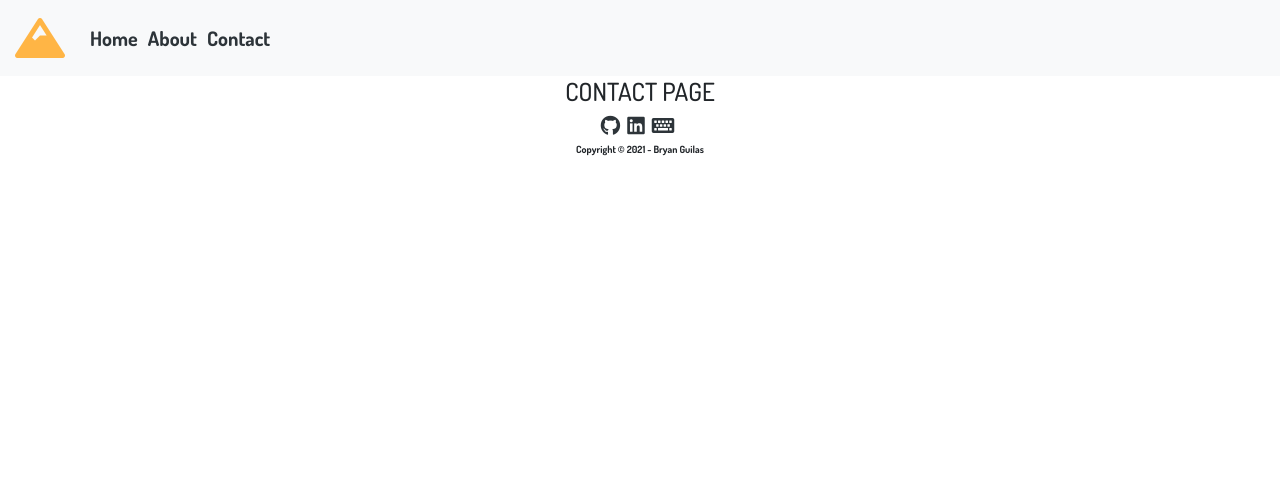
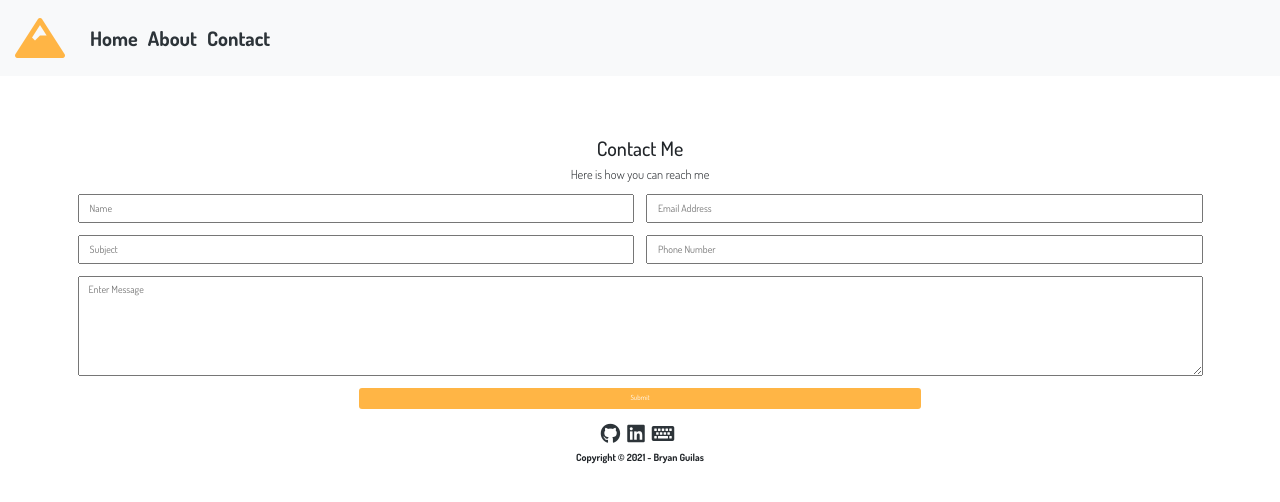
Before and after one commit to BGM6/Trail_Marker_App, a plain HTML site: page contact.html in a window 1280 px wide. Drawn offline with nearby package versions, Linux system fonts and the light colour scheme.

Commit message:
added contact form

```diff
--- a/contact.html
+++ b/contact.html
@@ -53,7 +53,6 @@
     </div>
 </nav>
 
-<h1 style="text-align: center">CONTACT PAGE</h1>
 <!--Bootstrap Bundle-->
 <script
         src="https://code.jquery.com/jquery-3.5.1.slim.min.js"
@@ -72,6 +71,28 @@
 ></script>
 
 
+<section id="contact-a" class="text-center py-3">
+    <div class="container">
+        <h2 class="section-title">Contact Me</h2>
+        <div class="bottom-line"></div>
+        <p class="lead">Here is how you can reach me</p>
+        <form method="POST" data-netlify="true" data-netlify-recaptcha="true">
+            <div class="text-fields">
+                <input type="text" class="text-input name-input" placeholder="Name" name="name">
+                <input type="text" class="text-input subject-input" placeholder="Subject" name="subject">
+                <input type="email" class="text-input email-input" placeholder="Email Address" name="email">
+                <input type="text" class="text-input phone-input" placeholder="Phone Number" name="phone">
+                <textarea class="text-input message-input" placeholder="Enter Message" name="message"></textarea>
+            </div>
+            <!--This is where the spam filter will go-->
+            <div class="my-2">
+                <div data-netlify-recaptcha="true"></div>
+            </div>
+            <button class="btn-dark" type="submit">Submit</button>
+        </form>
+    </div>
+</section>
+
 <!--Footer-->
 <footer class="footer">
     <div class="social">
--- a/css/style.css
+++ b/css/style.css
@@ -234,6 +234,73 @@ a:visited {
     border-left: 5px solid var(--color-brand--1);
 }
 
+/*Contact page*/
+
+/*Contact Page*/
+.py-3 {
+    padding: 3rem 0;
+}
+
+.text-center {
+    text-align: center;
+}
+
+.my-2 {
+    margin: 2rem 0;
+}
+
+#contact-a {
+    margin-top: 5rem;
+}
+
+#contact-a .text-fields {
+    display: grid;
+    grid-template-areas: 'name email'
+ 'subject phone'
+ 'message message';
+    grid-gap: 1.2rem;
+    margin-bottom: 1.2rem;
+}
+
+#contact-a .text-fields .name-input {
+    grid-area: name;
+}
+
+#contact-a .text-fields .subject-input {
+    grid-area: subject;
+}
+
+#contact-a .text-fields .email-input {
+    grid-area: email;
+}
+
+#contact-a .text-fields .phone-input {
+    grid-area: phone;
+}
+
+#contact-a .text-fields .message-input {
+    grid-area: message;
+    height: 100px;
+}
+
+#contact-a .text-fields .text-input {
+    padding: 0.5rem 1rem;
+}
+
+#contact-a button[type='submit'] {
+    border-radius: 3px;
+    background:  var(--color-brand--1);
+    font-size: 0.7rem;
+    padding: 0.5rem 0.2rem;
+    width: 50%;
+    color: #ffffff;
+    border: none;
+    cursor: pointer;
+    outline: none;
+
+}
+
+
 /*Footer*/
 .footer {
     /*background: var(--primary--color);*/
--- a/script.js
+++ b/script.js
@@ -96,7 +96,9 @@ class App {
 
 		//Map Marker Code
 		this.#map.on('click', this._showForm.bind(this));
-
+		this.#workouts.forEach(work => {
+			this._renderWorkoutMarker(work);
+		})
 
 	}
 
@@ -178,7 +180,7 @@ class App {
 				closeOnClick: false,
 				className: `${workout.type}-popup`,
 			})
-		).setPopupContent(`${workout.type === 'hiking' ? '🥾' : '‍🚴'} ${workout.description}`)
+		).setPopupContent(`${workout.type === 'hiking' ? '🏃' : '‍♂️'} ${workout.description}`)
 			.openPopup();
 	}
 
```
Also changed, not shown: about.html (+1 -0 lines).
